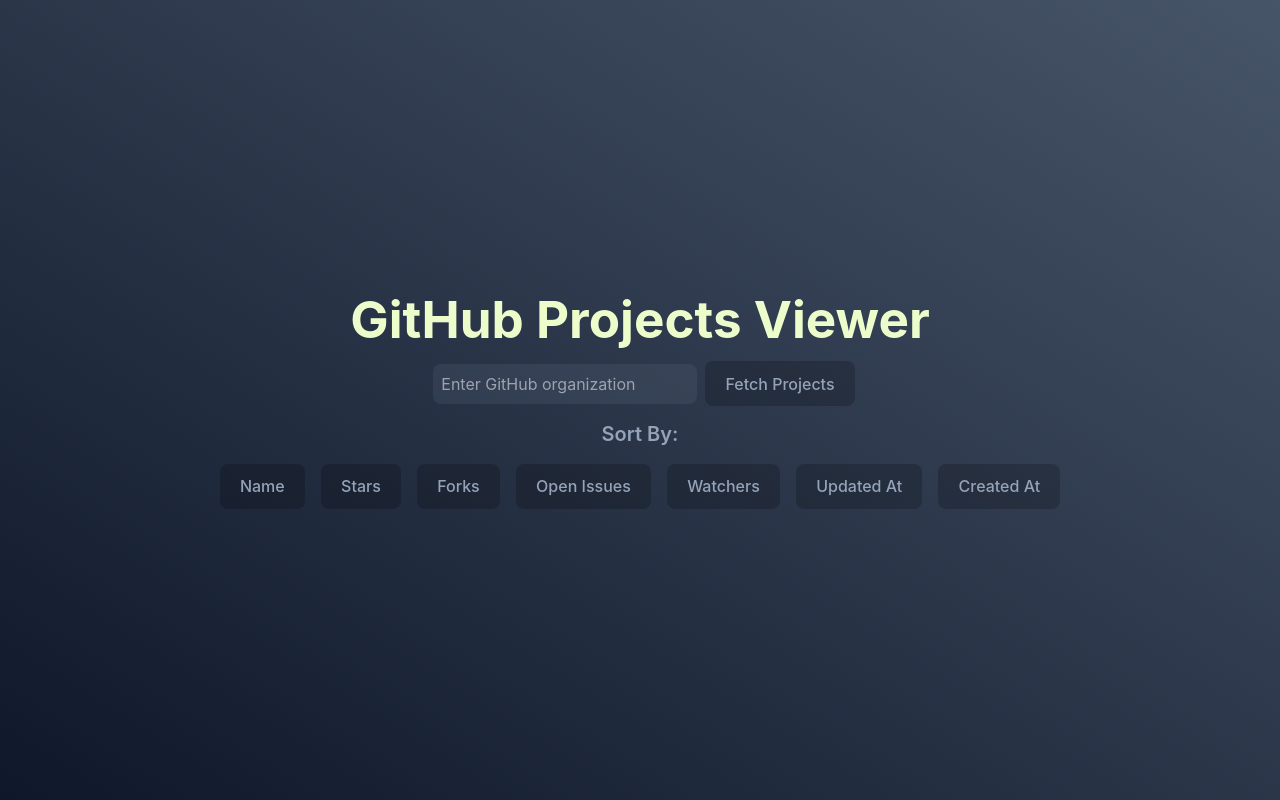
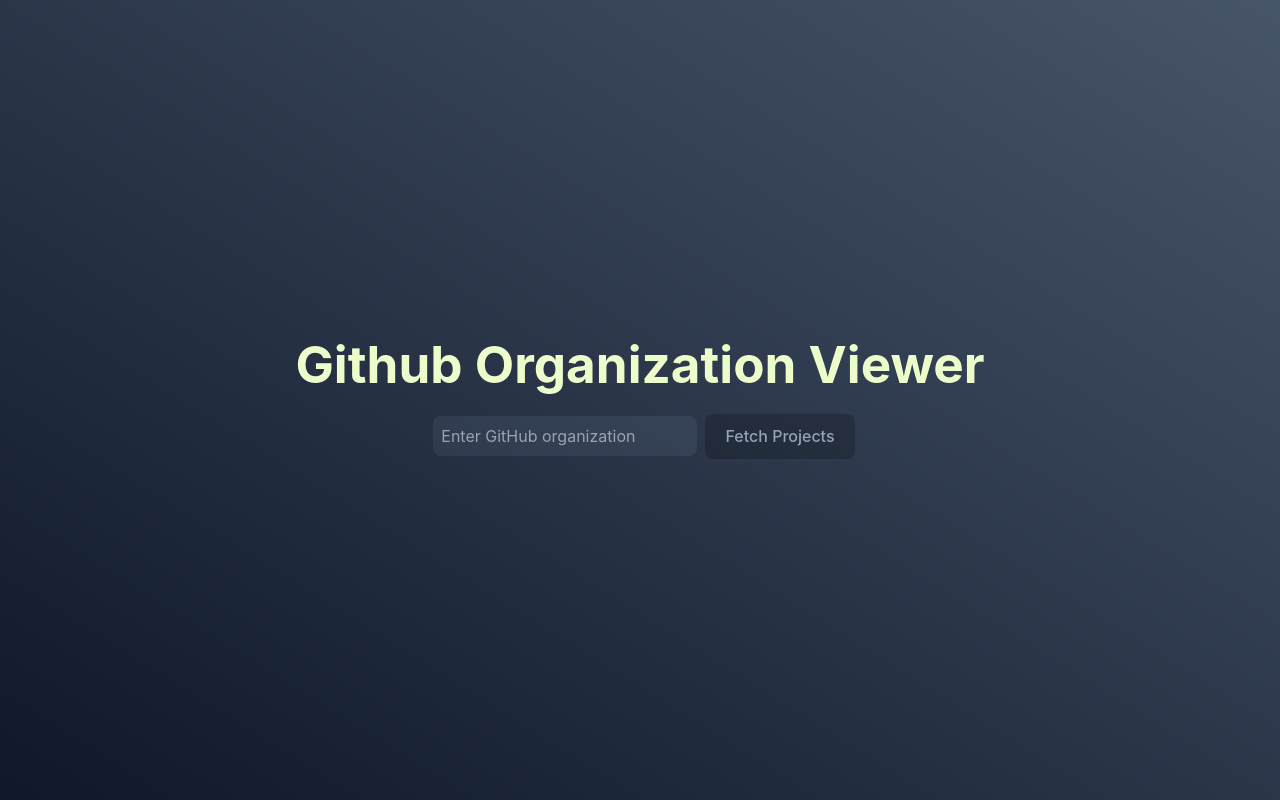
Before and after one commit to floire26/github-orgs-viewer, a React (Vite) app in the folder client/: page / in a window 1280 px wide. Built offline with nearby package versions, Linux system fonts and the light colour scheme.

Commit message:
feat: added progress bar + make components more modular

```diff
--- a/client/index.html
+++ b/client/index.html
@@ -6,7 +6,7 @@
     <link href="https://cdn.jsdelivr.net/npm/daisyui@4.12.10/dist/full.min.css" rel="stylesheet" type="text/css" />
     <script src="https://cdn.tailwindcss.com"></script>
     <meta name="viewport" content="width=device-width, initial-scale=1.0" />
-    <title>Github Projects Viewer</title>
+    <title>Github Organization Viewer</title>
   </head>
   <body class="bg-gradient-to-bl from-slate-600 to-slate-900">
     <div id="root" class="w-full"></div>
--- a/client/src/App.tsx
+++ b/client/src/App.tsx
@@ -1,25 +1,17 @@
 import React, { useEffect, useState } from 'react';
 import axios from 'axios';
-import ProjectList from './ProjectList';
-import CommitsList from './CommitsList';
+import ProjectList from './components/ProjectList';
+import CommitsList from './components/CommitsList';
 import { Project } from './types/Project';
 import { Commit } from './types/Commit';
 import Button from './props/Button';
+import SortSection from './components/SortSection';
 
 function App() {
   const [organization, setOrganization] = useState<string>('');
   const [projects, setProjects] = useState<Project[]>([]);
   const [selectedProject, setSelectedProject] = useState<string | null>(null);
   const [commits, setCommits] = useState<Commit[]>([]);
-  const [metrics, setMetrics] = useState<string[]>([
-    "Name",
-    "Stars",
-    "Forks",
-    "Open Issues",
-    "Watchers",
-    "Updated At",
-    "Created At"
-  ])
   const [selectedMetric, setSelectedMetric] = useState<string | null>(null);
   const [sortType, setSortType] = useState<string>("desc2");
 
@@ -50,17 +42,17 @@
 
   const fetchCommits = async (project: string) => {
     try {
+      setSelectedProject(project);
+      document.getElementById('commit_modal').showModal();
+      setCommits([]);
       const response = await axios.get<Commit[]>(`https://api.github.com/repos/${organization}/${project}/commits`);
       setCommits(response.data);
-      setSelectedProject(project);
-      document.getElementById('my_modal_2').showModal()
     } catch (error) {
       console.error("Error fetching commits: ", error);
     }
   };
 
   useEffect(() => {
-    // setTimeout(() => {
       let sortedProjects = [...projects];
 
       switch (selectedMetric) {
@@ -90,14 +82,13 @@
       }
 
       setProjects(sortedProjects);
-    // } , 10000);
 
   }, [sortType])
 
   return (
     <div className='App text-slate-400 flex flex-col place-items-center text-center'>
-      <h1 className='m-2 text-lime-100 font-bold'>GitHub Projects Viewer</h1>
-      <div>
+      <h1 className='m-2 text-lime-100 font-bold'>Github Organization Viewer</h1>
+      <div className='m-2'>
         <input
           type="text"
           value={organization}
@@ -108,17 +99,14 @@
         <button onClick={fetchProjects} className='bg-black/20'>Fetch Projects</button>
       </div>
 
-      <h2 className='m-2 text-xl font-semibold'>Sort By:</h2>
 
-      <div className='flex place-items-center align-self-center'>
-        {
-          metrics.map(metric => <Button value={metric} onClick={changeSortOption} sortType={sortType} selectedButton={selectedMetric} />)
-        }
-      </div>
+      {
+        projects.length > 0 &&
+        <SortSection sortType={sortType} selectedButton={selectedMetric} onClick={changeSortOption} />
+      }
 
-      {projects.length > 0 && (
-        <ProjectList projects={projects} onSelectProject={fetchCommits} />
-      )}
+      { projects.length > 0 &&
+        <ProjectList projects={projects} onSelectProject={fetchCommits} />}
       {selectedProject && (
         <CommitsList commits={commits} project={selectedProject} />
       )}
--- a/client/src/CommitsList.tsx
+++ /dev/null
@@ -1,59 +0,0 @@
-import React from 'react';
-import { Commit } from './types/Commit';
-
-interface CommitsListProps {
-  commits: Commit[];
-  project: string;
-}
-
-const CommitsList: React.FC<CommitsListProps> = ({ commits, project }) => {
-  return (
-    <div>
-        <dialog id="my_modal_2" className="modal">
-          <div className="modal-box max-w-full bg-gradient-to-bl from-slate-600 to-slate-900">
-            <h2 className='m-2 text-xl font-bold'>Commits for <a href="">{project}</a></h2>
-            <ul className="m-2 timeline timeline-snap-icon max-md:timeline-compact timeline-vertical">
-              {commits.map((commit, i) => (
-                <li>
-                  <div className="timeline-middle flex flex-col place-items-center">
-                    <img
-                      src={commit.author !== null ? commit.author.avatar_url : "./user.svg"}
-                      height={75}
-                      width={75}
-                      className='rounded-full'
-                    />
-                    <a href={
-                        commit.author == null ?
-                        "mailto:" + commit.commit.author.email :
-                        commit.author.html_url
-                      }>
-                          {commit.commit.author.name}
-                    </a>
-                  </div>
-                  <div className={"mb-10 md:text-end timeline-box flex flex-col " + (i % 2 === 0 ? "timeline-start" : "timeline-end")}>
-                    <time className="font-mono italic">{new Date(commit.commit.author.date).toDateString()}</time>
-                    <div className="text-lg font-black"></div>
-                    <a href={commit.html_url} target="_blank" rel="noopener noreferrer">
-                        {
-                          commit.commit.message.length > 100 ?
-                          commit.commit.message.slice(0,100) + "..." :
-                          commit.commit.message
-                        }
-                      </a>
-                  </div>
-                  <hr />
-                </li>
-              ))}
-
-            </ul>
-          </div>
-
-          <form method="dialog" className="modal-backdrop">
-            <button>close</button>
-          </form>
-        </dialog>
-    </div>
-  );
-}
-
-export default CommitsList;
--- /dev/null
+++ b/client/src/components/CommitsList.tsx
@@ -0,0 +1,64 @@
+import React from 'react';
+import { Commit } from '../types/Commit';
+import ProgressBar from '../props/ProgressBar';
+
+interface CommitsListProps {
+  commits: Commit[];
+  project: string;
+}
+
+const CommitsList: React.FC<CommitsListProps> = ({ commits, project }) => {
+  return (
+    <div>
+        <dialog id="commit_modal" className="modal">
+          <div className="modal-box max-w-full bg-gradient-to-bl from-slate-600 to-slate-900">
+            <h2 className='m-2 text-xl font-bold'>Commits for <a href="">{project}</a></h2>
+            {
+              commits.length === 0 ?
+              <ProgressBar />
+              : <ul className="m-2 timeline timeline-snap-icon max-md:timeline-compact timeline-vertical">
+                {commits.map((commit, i) => (
+                  <li>
+                    <div className="timeline-middle flex flex-col place-items-center">
+                      <img
+                        src={commit.author !== null ? commit.author.avatar_url : "./user.svg"}
+                        height={75}
+                        width={75}
+                        className='rounded-full'
+                      />
+                      <a href={
+                          commit.author == null ?
+                          "mailto:" + commit.commit.author.email :
+                          commit.author.html_url
+                        }>
+                            {commit.commit.author.name}
+                      </a>
+                    </div>
+                    <div className={"mb-10 md:text-end timeline-box flex flex-col " + (i % 2 === 0 ? "timeline-start" : "timeline-end")}>
+                      <time className="font-mono italic">{new Date(commit.commit.author.date).toDateString()}</time>
+                      <div className="text-lg font-black"></div>
+                      <a href={commit.html_url} target="_blank" rel="noopener noreferrer">
+                          {
+                            commit.commit.message.length > 100 ?
+                            commit.commit.message.slice(0,100) + "..." :
+                            commit.commit.message
+                          }
+                        </a>
+                    </div>
+                    <hr />
+                  </li>
+                ))}
+              </ul>
+            }
+
+          </div>
+
+          <form method="dialog" className="modal-backdrop">
+            <button>close</button>
+          </form>
+        </dialog>
+    </div>
+  );
+}
+
+export default CommitsList;
--- a/client/src/ProjectList.tsx
+++ b/client/src/components/ProjectList.tsx
@@ -1,9 +1,10 @@
 import React from 'react';
-import { Project } from './types/Project';
+import { Project } from '../types/Project';
 
 interface ProjectListProps {
   projects: Project[];
   onSelectProject: (project: string) => void;
+
 }
 
 const ProjectList: React.FC<ProjectListProps> = ({ projects, onSelectProject }) => {
--- /dev/null
+++ b/client/src/components/SortSection.tsx
@@ -0,0 +1,28 @@
+import Button from "../props/Button";
+const metrics = [
+    "Name",
+    "Stars",
+    "Forks",
+    "Open Issues",
+    "Watchers",
+    "Updated At",
+    "Created At"
+];
+interface SortSectionProps {
+    sortType: string;
+    selectedButton: string | null;
+    onClick: (value: string) => void;
+}
+
+const SortSection: React.FC<SortSectionProps> = ({ sortType, selectedButton, onClick}) => {
+    return <>
+        <h2 className='m-2 text-xl font-semibold'>Sort By:</h2>
+        <div className='flex place-items-center align-self-center'>
+        {
+          metrics.map(metric => <Button value={metric} onClick={() => onClick(metric)} sortType={sortType} selectedButton={selectedButton} />)
+        }
+      </div>
+    </>
+}
+
+export default SortSection;
--- /dev/null
+++ b/client/src/props/ProgressBar.tsx
@@ -0,0 +1,9 @@
+import React from 'react';
+
+const ProgressBar: React.FC = () => {
+    return (
+        <progress className="progress w-56"></progress>
+    )
+}
+
+export default ProgressBar
```
